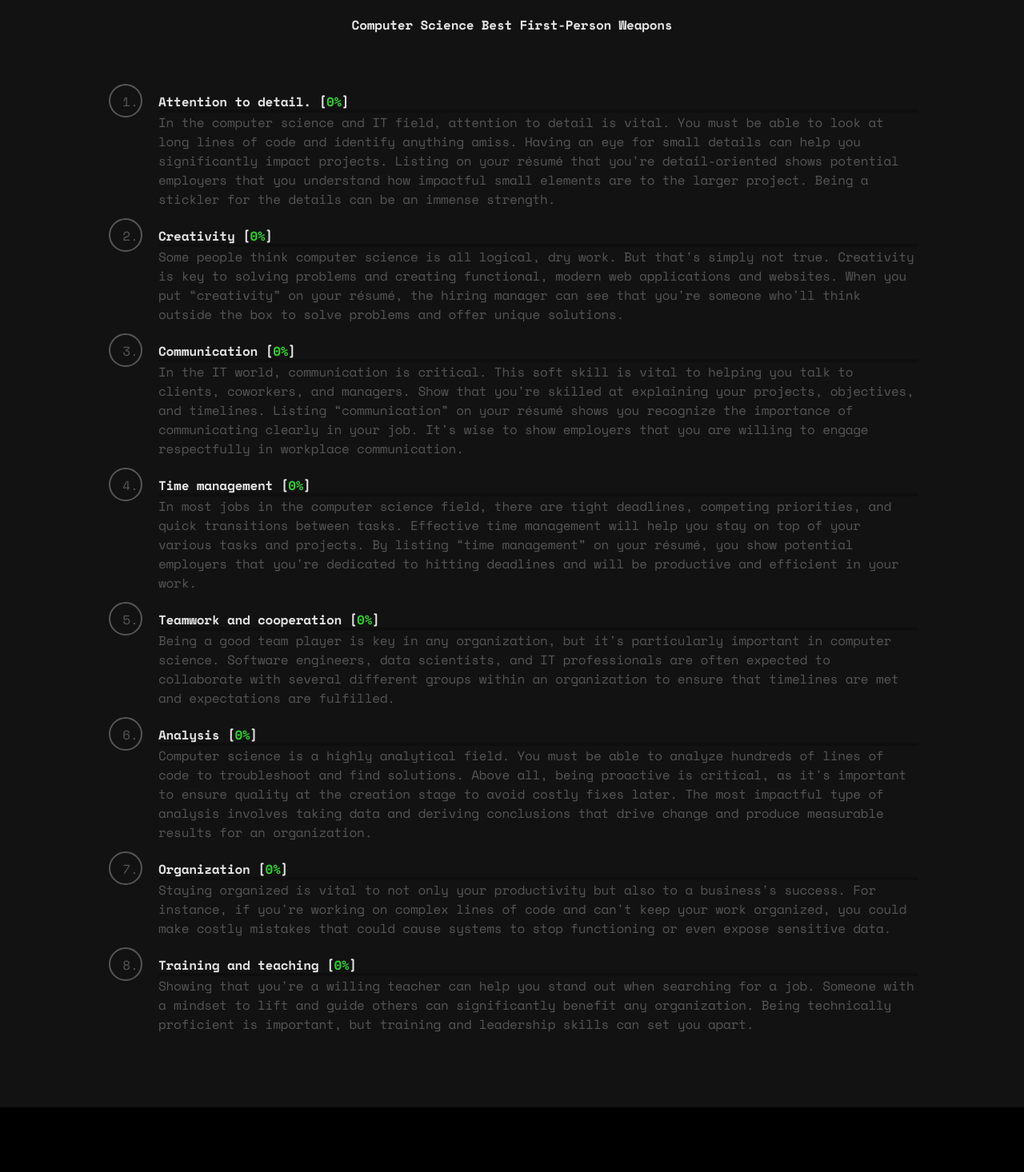
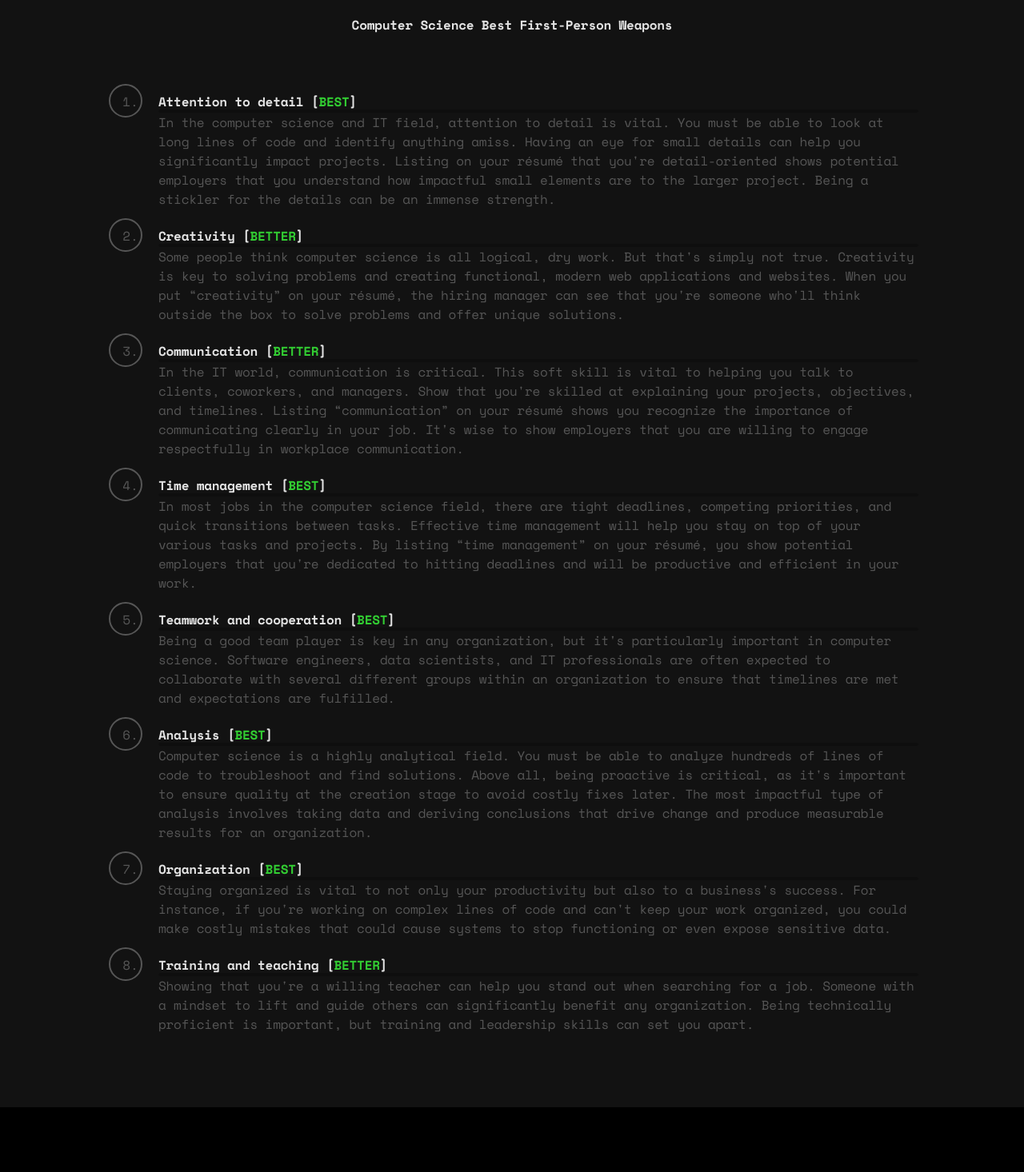
Before and after one commit to isharaimagines/myportfolio, a React (Create React App) app: page / in a window 1280 px wide. Shown: the part 1944-3410 px from the top of the page at 80% size. Built offline with nearby package versions, Linux system fonts and the light colour scheme; a web font is replaced by a local one.

Commit message:
initial udpate

```diff
--- a/src/components/Projects.js
+++ b/src/components/Projects.js
@@ -4,6 +4,7 @@ import projImg1 from "../assets/img/pwithc_1.png";
 import projImg2 from "../assets/img/swoodwork.png";
 import projImg3 from "../assets/img/restmenu.png";
 import projImg4 from "../assets/img/asciiimageart.png";
+import projImg5 from "../assets/img/whatsai_load.png";
 import "animate.css";
 import TrackVisibility from "react-on-screen";
 
@@ -81,6 +82,26 @@ export const Projects = () => {
         "https://raw.githubusercontent.com/danielcranney/readme-generator/main/public/icons/skills/figma-colored.svg",
       ],
     },
+    {
+      title: "WhatsAI",
+      description:
+        "This project involves the development of a chatbot web application designed to enable users to interact with an AI model.",
+      imgUrl: projImg5,
+      url: "https://whatsai.netlify.app/",
+      report_url: "",
+      imgClasses: [
+        "https://raw.githubusercontent.com/danielcranney/readme-generator/main/public/icons/skills/react-colored.svg",
+        "https://raw.githubusercontent.com/danielcranney/readme-generator/main/public/icons/skills/html5-colored.svg",
+        "https://raw.githubusercontent.com/danielcranney/readme-generator/main/public/icons/skills/css3-colored.svg",
+        "https://raw.githubusercontent.com/danielcranney/readme-generator/main/public/icons/skills/javascript-colored.svg",
+        "https://raw.githubusercontent.com/danielcranney/readme-generator/main/public/icons/skills/firebase-colored.svg",
+        "https://raw.githubusercontent.com/danielcranney/readme-generator/main/public/icons/skills/nodejs-colored.svg",
+        "https://raw.githubusercontent.com/danielcranney/readme-generator/main/public/icons/skills/visualstudiocode-colored.svg",
+        "https://raw.githubusercontent.com/danielcranney/readme-generator/main/public/icons/skills/figma-colored.svg",
+        "https://raw.githubusercontent.com/danielcranney/readme-generator/main/public/icons/skills/googlecloud-colored.svg",
+        "https://raw.githubusercontent.com/danielcranney/readme-generator/main/public/icons/skills/tensorflow-colored.svg",
+      ],
+    },
   ];
 
   return (
--- a/src/components/Skills.js
+++ b/src/components/Skills.js
@@ -37,8 +37,7 @@ export const Skills = () => {
               <li>
                 <strong>
                   <div className="line">
-                    Attention to detail. [<div className="counts">{count}%</div>{" "}
-                    ]
+                    Attention to detail [<div className="counts">BEST</div> ]
                   </div>
 
                   <div className="loader"></div>
@@ -57,7 +56,7 @@ export const Skills = () => {
               <li>
                 <strong>
                   <div className="line">
-                    Creativity [<div className="counts">{count}%</div> ]
+                    Creativity [<div className="counts">BETTER</div> ]
                   </div>
                   <div class="loader"></div>
                 </strong>
@@ -73,7 +72,7 @@ export const Skills = () => {
               <li>
                 <strong>
                   <div className="line">
-                    Communication [<div className="counts">{count}%</div> ]
+                    Communication [<div className="counts">BETTER</div> ]
                   </div>
                   <div class="loader"></div>
                 </strong>
@@ -90,7 +89,7 @@ export const Skills = () => {
               <li>
                 <strong>
                   <div className="line">
-                    Time management [ <div className="counts">{count}%</div> ]
+                    Time management [ <div className="counts">BEST</div> ]
                   </div>
                   <div class="loader"></div>
                 </strong>
@@ -107,8 +106,8 @@ export const Skills = () => {
               <li>
                 <strong>
                   <div className="line">
-                    Teamwork and cooperation [{" "}
-                    <div className="counts">{count}%</div> ]
+                    Teamwork and cooperation [<div className="counts">BEST</div>{" "}
+                    ]
                   </div>
                   <div class="loader"></div>
                 </strong>
@@ -124,7 +123,7 @@ export const Skills = () => {
               <li>
                 <strong>
                   <div className="line">
-                    Analysis [ <div className="counts">{count}%</div> ]
+                    Analysis [ <div className="counts">BEST</div> ]
                   </div>
                   <div class="loader"></div>
                 </strong>
@@ -141,7 +140,7 @@ export const Skills = () => {
               <li>
                 <strong>
                   <div className="line">
-                    Organization [ <div className="counts">{count}%</div> ]
+                    Organization [ <div className="counts">BEST</div> ]
                   </div>
                   <div class="loader"></div>
                 </strong>
@@ -156,8 +155,8 @@ export const Skills = () => {
               <li>
                 <strong>
                   <div className="line">
-                    Training and teaching [{" "}
-                    <div className="counts">{count}%</div> ]
+                    Training and teaching [<div className="counts">BETTER</div>{" "}
+                    ]
                   </div>
                   <div class="loader"></div>
                 </strong>
```
Also changed, not shown: src/assets/img/whatsai_load.png (added).
